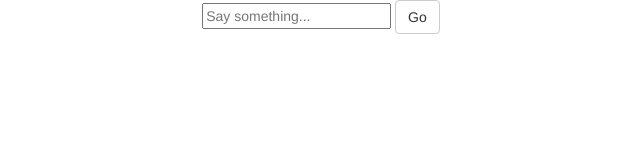
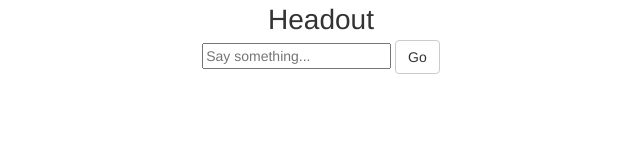
Before and after one commit to ren-tao01/Freshers_M, a plain HTML site: page index.html in a window 1280 px wide. Shown: the whole page, without its empty margins (319-959 px from the left). Drawn offline with nearby package versions, Linux system fonts and the light colour scheme.

Commit message:
Add files via upload
added header.

```diff
--- a/index.html
+++ b/index.html
@@ -15,6 +15,7 @@
 </head>
 
 <body>
+    <header>Headout</header>
 
     <div id="container" >
         <div class="row justify-content-center align-items-center">
--- a/style.css
+++ b/style.css
@@ -13,3 +13,8 @@ p{
 span{
     border: solid 1px;
 }
+header{
+    text-align: center;
+    font-size: 2em;
+    font-family: 'Franklin Gothic Medium', 'Arial Narrow', Arial, sans-serif;
+}
```
